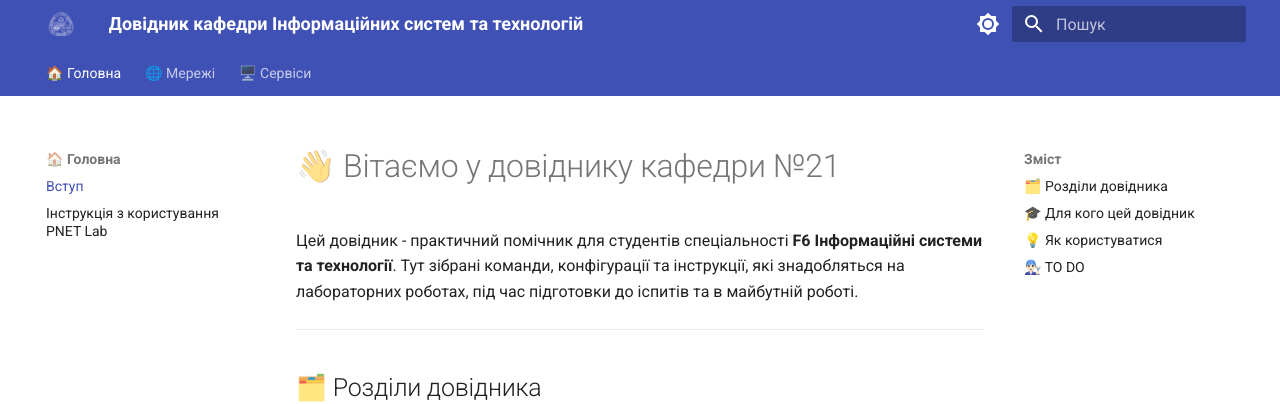
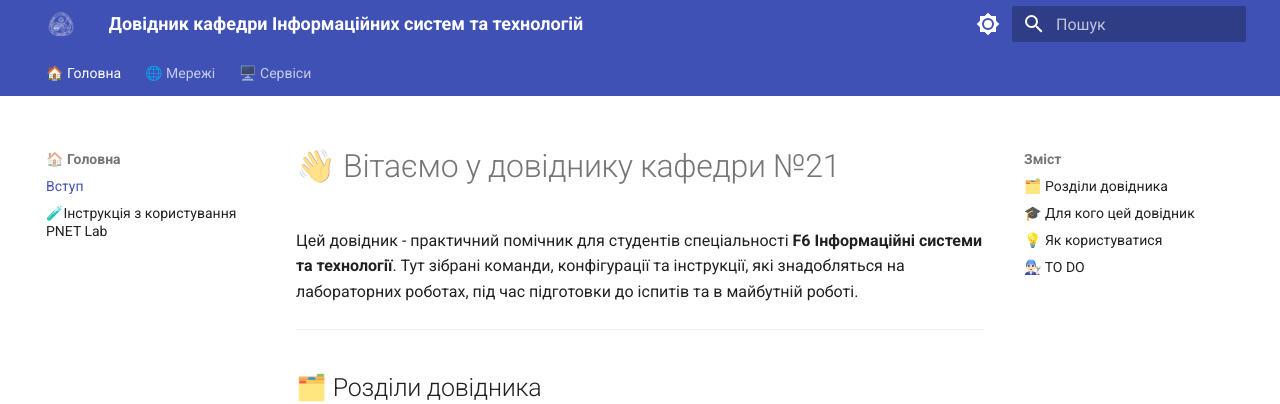
Before and after one commit to left769/21-docs, an MkDocs documentation site: the page built from docs/index.md, in a window 1280 px wide. Shown: the top 404 px of the page. Built offline with MkDocs 1.6.1 and Material for MkDocs 9.7.7, drawn with Linux system fonts in a browser that asks for light colours.

Commit message:
changed icons

```diff
--- a/mkdocs.yml
+++ b/mkdocs.yml
@@ -45,7 +45,7 @@ theme:
 nav:
   - 🏠 Головна:
       - 'Вступ': index.md
-      - 'Інструкція з користування PNET Lab': pnet.md
+      - '🧪Інструкція з користування PNET Lab': pnet.md
   - 🌐 Мережі:
       - 'Вступ до мереж': network-configs/index.md
       - 'IP інтерфейси': network-configs/IP-interfaces.md
```
